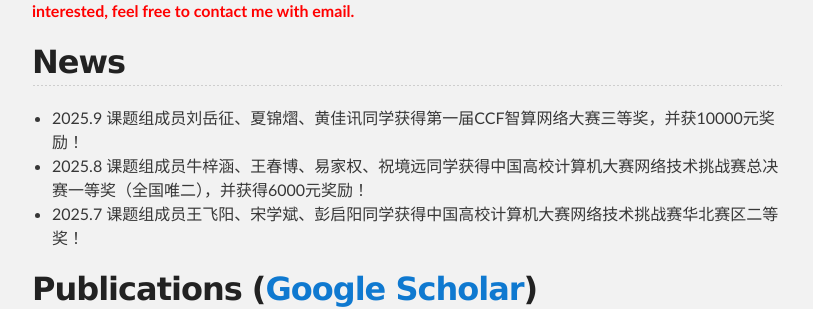
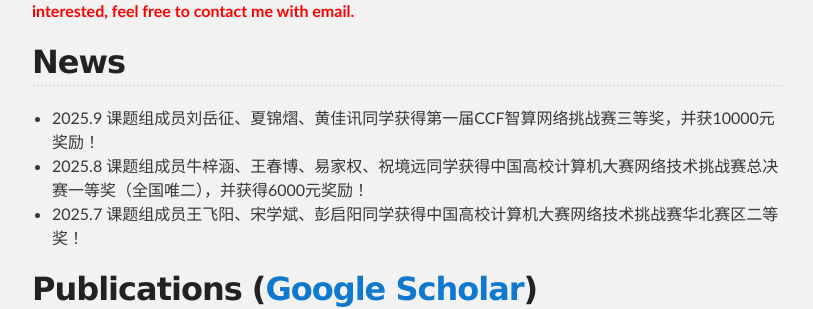
Before and after one commit to zhangmenghao/zhangmenghao.github.io, a Jekyll site: the page built from index.md, in a window 1280 px wide and 900 px high, scrolled down 938 px. Shown: the part 152-461 px from the top of the window, without its empty margins (233-1046 px from the left). Built offline with Jekyll 4.4.1, drawn with Linux system fonts in a browser that asks for light colours; some of the changed text lies outside the part shown.

Commit message:
Update News

```diff
--- a/index.md
+++ b/index.md
@@ -31,7 +31,7 @@ Office: C823, New Main Building, Beihang University
 
 
 ## News
-* 2025.9 课题组成员刘岳征、夏锦熠、黄佳讯同学获得第一届CCF智算网络大赛三等奖，并获10000元奖励！
+* 2025.9 课题组成员刘岳征、夏锦熠、黄佳讯同学获得第一届CCF智算网络挑战赛三等奖，并获10000元奖励！
 * 2025.8 课题组成员牛梓涵、王春博、易家权、祝境远同学获得中国高校计算机大赛网络技术挑战赛总决赛一等奖（全国唯二），并获得6000元奖励！
 * 2025.7 课题组成员王飞阳、宋学斌、彭启阳同学获得中国高校计算机大赛网络技术挑战赛华北赛区二等奖！
 
```
Also changed, not shown: other parts of index.md (+1 -1 lines).
